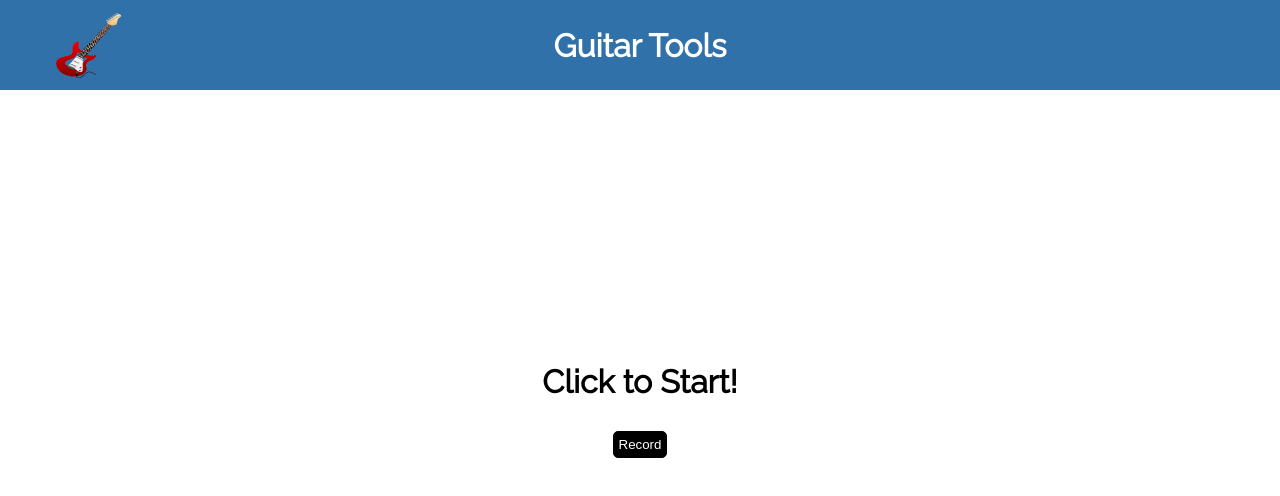
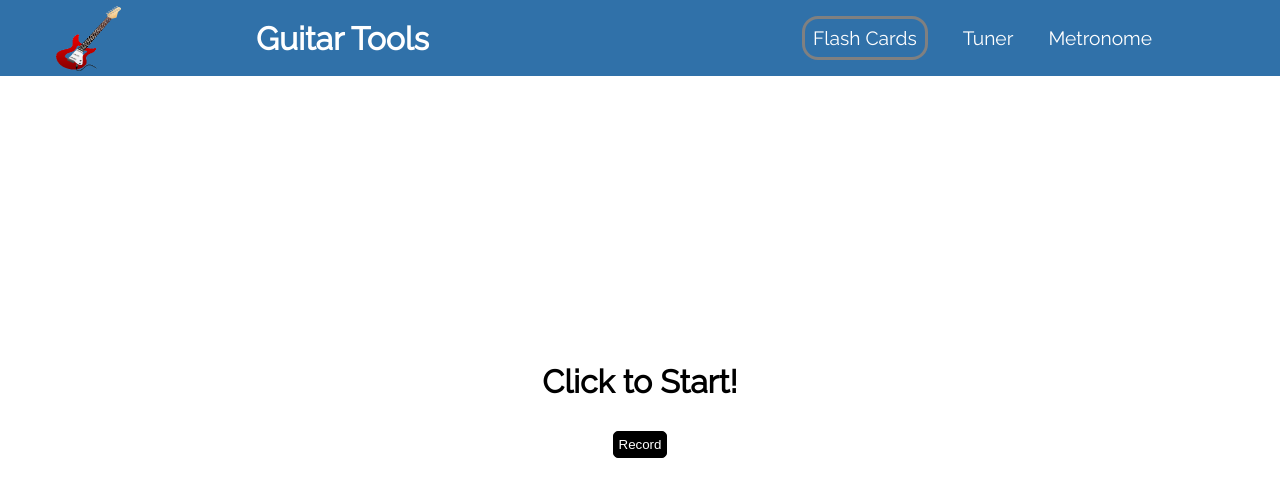
Before and after one commit to JB0925/Guitar-Tools, a React (Create React App) app: page /flashcards in a window 1280 px wide. Shown: the top 496 px of the page. Built offline with nearby package versions, Linux system fonts and the light colour scheme.

Commit message:
modify Navbar for different sized screens. Refactor Navbar component logic into a custom hook.

```diff
--- a/src/CSS/Navbar.css
+++ b/src/CSS/Navbar.css
@@ -13,6 +13,9 @@ nav {
 
 nav h1 {
     font-size: 2rem;
+    position: absolute;
+    left: 0;
+    margin-left: 20%;
 }
 
 nav img {
@@ -33,6 +36,37 @@ nav i {
     margin-right: 3%;
 }
 
+#visibleNavUl {
+    display: flex;
+    align-items: center;
+    justify-content: center;
+    margin-left: auto;
+    margin-right: 10%;
+}
+
+#visibleNavUl a {
+    text-decoration: none;
+    color: white;
+    font-size: 1.2rem;
+    margin-left: 35px;
+}
+
+#visibleNavUl a.active,
+.pulldown a.active {
+    border: 3px solid gray;
+    padding: 8px;
+    border-radius: 16px;
+}
+
+.pulldown a.active {
+    margin-left: 5%;
+}
+
+#visibleNavUl a.active:hover,
+.pulldown a.active:hover {
+    background-color: gray;
+}
+
 .pulldown {
     position: absolute;
     top: 100%;
@@ -51,14 +85,10 @@ nav i {
     margin-left: -2.5%;
 }
 
-.pulldown ul li {
-    list-style: none;
-    padding: 20px;
-}
-
 .pulldown ul a {
     text-decoration: none;
     font-size: 2rem;
+    padding: 20px;
     color: white;
 }
 
@@ -66,4 +96,18 @@ nav i {
     .fas {
         display: block;
     }
+
+    #visibleNavUl {
+        display: none;
+        margin-left: 0;
+    }
+    nav {
+        height: 75px;
+    }
+
+    nav h1 {
+        position: relative;
+        text-align: center;
+        margin-left: 0;
+    }
 }
--- a/src/Components/Navbar.js
+++ b/src/Components/Navbar.js
@@ -1,64 +1,30 @@
-import React, { useEffect, useRef, useState } from "react";
+import React from "react";
+import useNavbarToggle from "../Hooks/useNavbarHook";
+import { NavLink } from "react-router-dom";
 import Guitar from "../guitarnobg.png";
 import "../CSS/Navbar.css";
 
 const Navbar = () => {
-    const [isOpen, setIsOpen] = useState(false);
-    const burgerButton = useRef();
-
-    useEffect(() => {
-        let firstTimer;
-        let secondTimer;
-        const pulldownMenu = document.querySelector(".pulldown");
-        const pulldownUl = document.querySelector(".pulldown ul");
-
-        const clickBurger = () => {
-            if (!isOpen) {
-                pulldownMenu.style.display = "block";
-
-                firstTimer = setTimeout(() => {
-                    pulldownMenu.style.height = "250px";
-                    pulldownUl.style.display = "flex";
-                },100);
-            } else {
-                secondTimer = setTimeout(() => {
-                    pulldownMenu.style.height = "0px";
-                    pulldownUl.style.display = "none";
-                },100);
-            }
-        };
-
-        const changeDisplayOnResize = () => {
-            if (window.innerWidth >= 900) {
-                burgerButton.current.style.display = "none";
-                setTimeout(() => {
-                    pulldownMenu.style.height = "0px"
-                    setIsOpen(isOpen => false);
-                },100);
-            } else {
-                burgerButton.current.style.display = "block";
-            }
-        };
-        changeDisplayOnResize();
-        burgerButton.current.addEventListener('click', clickBurger);
-        window.addEventListener("resize", changeDisplayOnResize);
-
-    },[isOpen]);
-
-    const handleClick = () => {
-        setIsOpen(isOpen => !isOpen);
-    };
+    const [makeMenuButton] = useNavbarToggle();
 
     return (
         <nav>
             <img src={Guitar} alt="guitar" />
             <h1>Guitar Tools</h1>
-            <i className="fas fa-bars" ref={burgerButton} onClick={handleClick}></i>
+            {makeMenuButton()}
+            <ul id="visibleNavUl">
+                <NavLink to="/flashcards" activeClassName="active">Flash Cards</NavLink>
+                <NavLink to="/tuner" activeClassName="active">Tuner</NavLink>
+                <NavLink to="/metronome" activeClassName="active">Metronome</NavLink>
+            </ul>
             <div className="pulldown">
                 <ul>
-                    <li><a href="#">Flash Cards</a></li>
+                    {/* <li><a href="#">Flash Cards</a></li>
                     <li><a href="#">Metronome</a></li>
-                    <li><a href="#">Tuner</a></li>
+                    <li><a href="#">Tuner</a></li> */}
+                    <NavLink to="/flashcards" activeClassName="active">Flash Cards</NavLink>
+                    <NavLink to="/tuner" activeClassName="active">Tuner</NavLink>
+                    <NavLink to="/metronome" activeClassName="active">Metronome</NavLink>
                 </ul>
             </div>
         </nav>
--- /dev/null
+++ b/src/Hooks/useNavbarHook.js
@@ -0,0 +1,69 @@
+import { useState, useRef, useEffect } from "react";
+
+const useNavbarToggle = () => {
+    const [isOpen, setIsOpen] = useState(false);
+    const burgerButton = useRef();
+
+    useEffect(() => {
+        let firstTimer;
+        let secondTimer;
+        const pulldownMenu = document.querySelector(".pulldown");
+        const pulldownUl = document.querySelector(".pulldown ul");
+        const pulldownAnchorTags = document.querySelectorAll(".pulldown a");
+
+        const clickBurger = () => {
+            if (!isOpen) {
+                pulldownMenu.style.display = "flex";
+
+                firstTimer = setTimeout(() => {
+                    pulldownMenu.style.height = "250px";
+                    pulldownUl.style.display = "flex";
+                    pulldownAnchorTags.forEach(tag => {
+                        tag.style.display = "block";
+                    });
+                },100);
+            } else {
+                secondTimer = setTimeout(() => {
+                    pulldownMenu.style.height = "0px";
+                    pulldownUl.style.display = "none";
+                    pulldownAnchorTags.forEach(tag => {
+                        tag.style.display = "none";
+                    });
+                },100);
+            }
+        };
+
+        const changeDisplayOnResize = () => {
+            if (window.innerWidth >= 900) {
+                burgerButton.current.style.display = "none";
+
+                setTimeout(() => {
+                    pulldownMenu.style.height = "0px";
+                    pulldownAnchorTags.forEach(tag => {
+                        tag.style.display = "none";
+                    });
+                    setIsOpen(isOpen => false);
+                },100);
+            } else {
+                burgerButton.current.style.display = "block";
+            }
+        };
+        changeDisplayOnResize();
+        burgerButton.current.addEventListener('click', clickBurger);
+        window.addEventListener("resize", changeDisplayOnResize);
+
+    },[isOpen]);
+
+    const handleClick = () => {
+        setIsOpen(isOpen => !isOpen);
+    };
+
+    const makeMenuButton = () => {
+        if (isOpen) return <i className="fas fa-times" ref={burgerButton} onClick={handleClick}></i>
+        return <i className="fas fa-bars" ref={burgerButton} onClick={handleClick}></i>
+    };
+
+    return [makeMenuButton];
+};
+
+export default useNavbarToggle;
```
